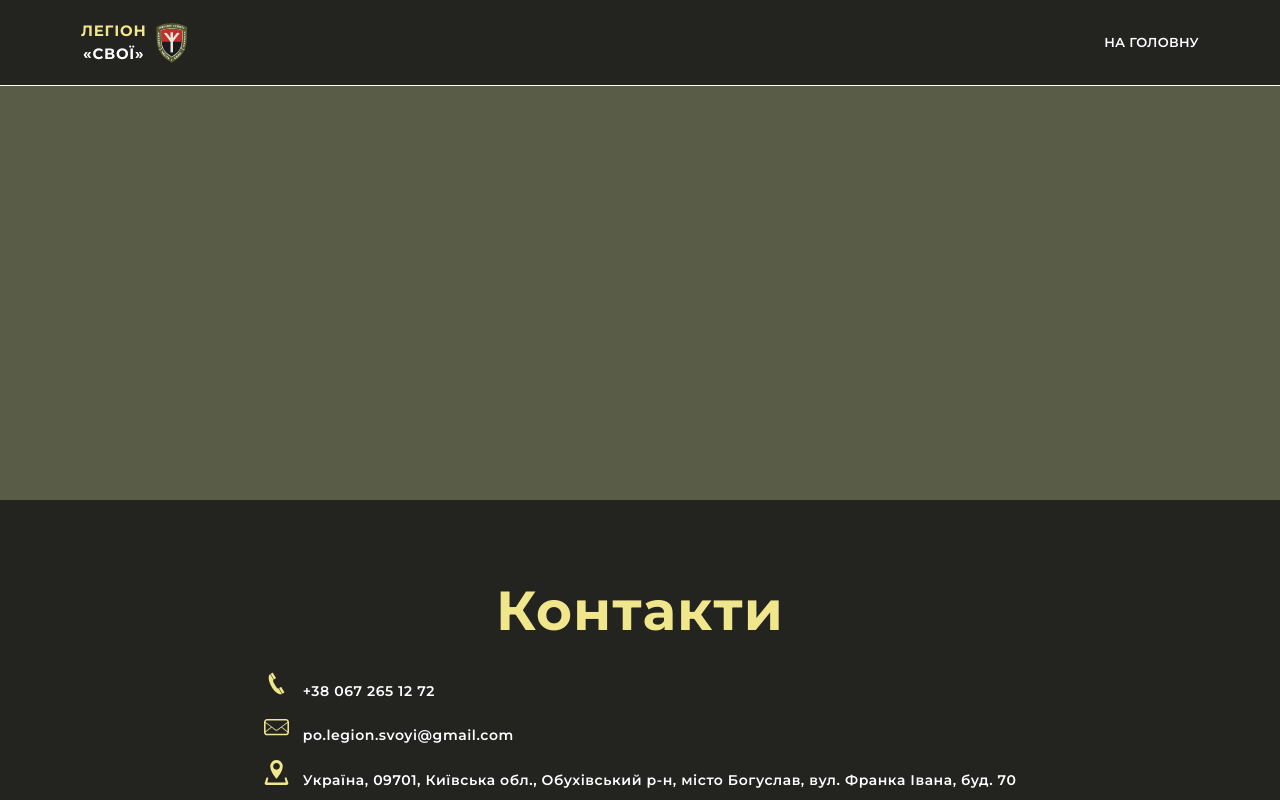
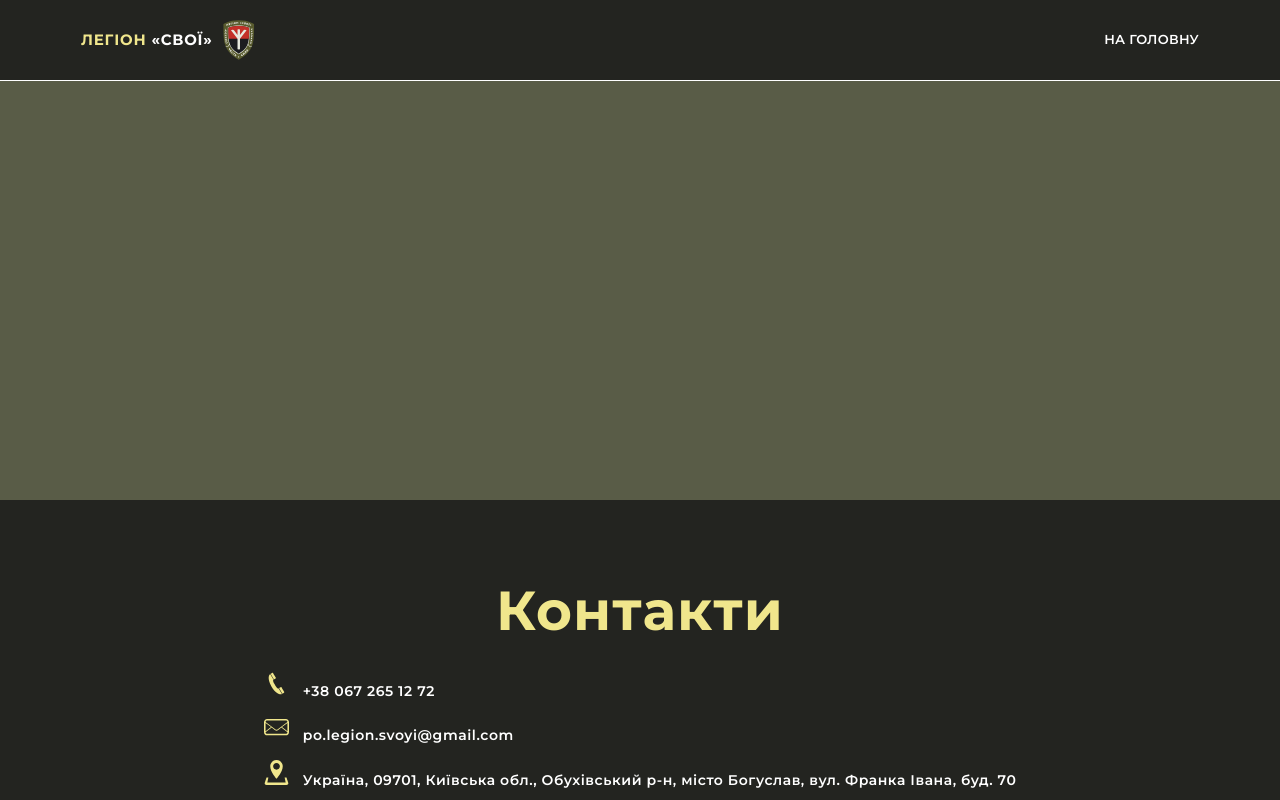
Before and after one commit to VladyslavRomanenko/legion, a plain HTML site: page donate.html in a window 1280 px wide. Shown: the top 800 px of the page. Drawn offline with nearby package versions, Linux system fonts and the light colour scheme.

Commit message:
fix logo in donate page

```diff
--- a/css/styles.css
+++ b/css/styles.css
@@ -697,3 +697,10 @@ body {
   height: 500px;
   background-color: #595c47;
 }
+
+@media screen and (min-width: 767.98px) {
+  .logo-list {
+    flex-direction: row;
+    gap: 5px;
+  }
+}
```
